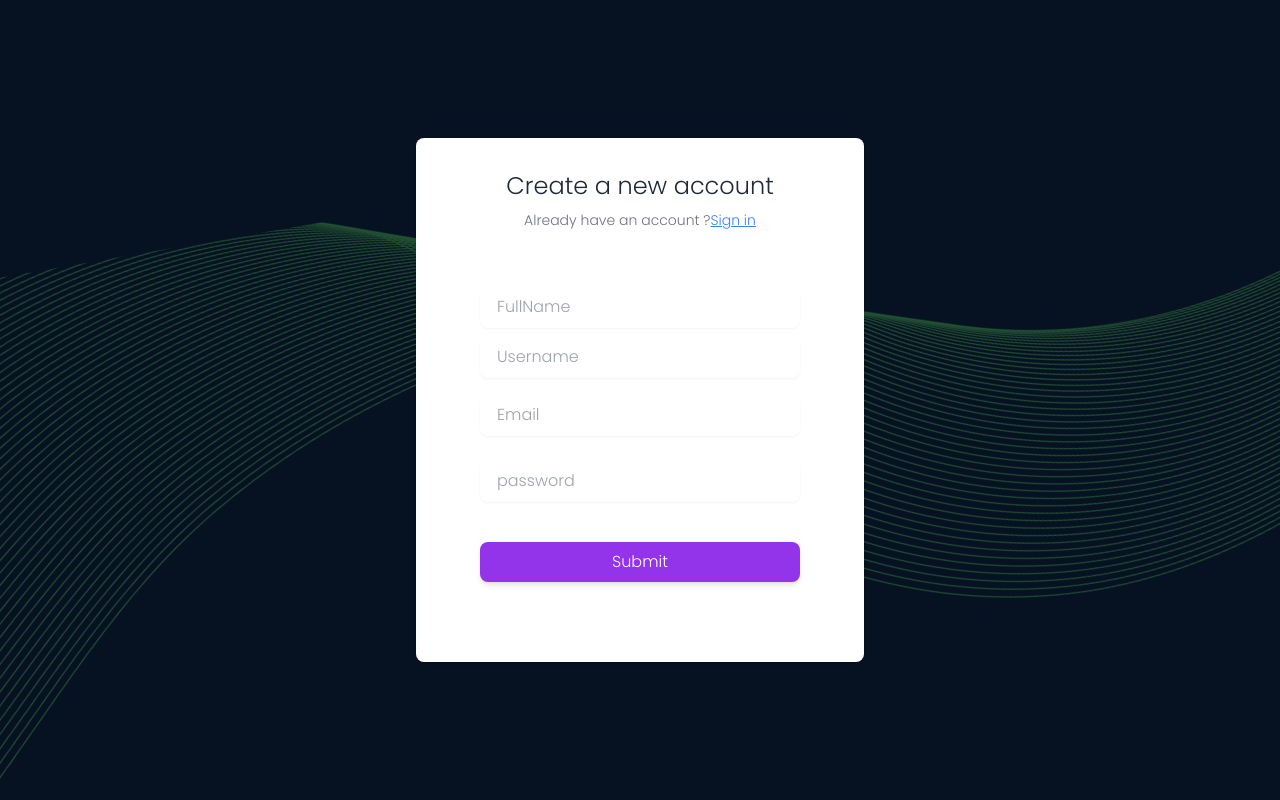
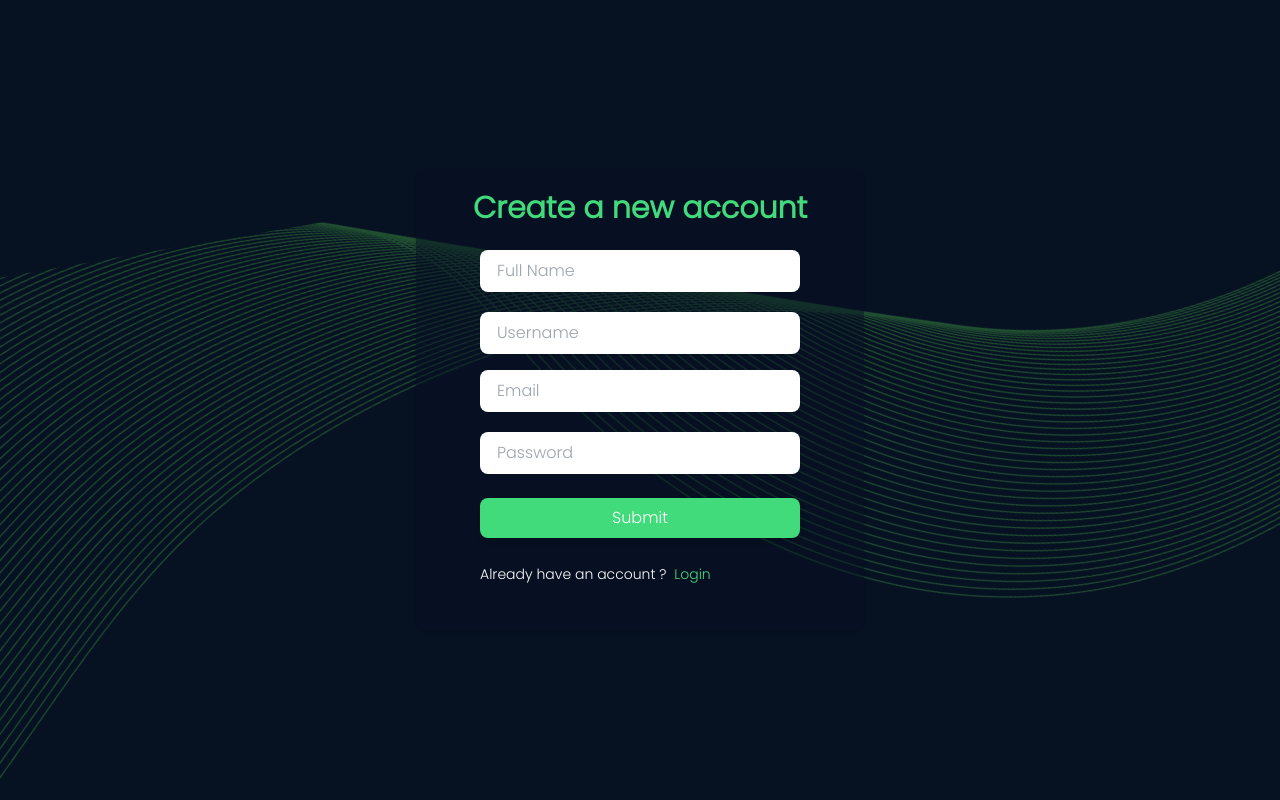
Before and after one commit to shrutivarshney/crypto-mate, a React (Create React App) app: page /Register in a window 1280 px wide. Built offline with nearby package versions, Linux system fonts and the light colour scheme.

Commit message:
Login Signup updated

```diff
--- a/src/Pages/Login.js
+++ b/src/Pages/Login.js
@@ -1,6 +1,5 @@
 import React, { useState } from "react";
 import { Link } from "react-router-dom";
-import Register from "./Register";
 
 const Login = () => {
   const [user, setUser] = useState({
@@ -21,19 +20,19 @@ const Login = () => {
   };
 
   return (
-    <div className="flex items-center justify-center h-screen ">
-      <div className="flex flex-col py-8 rounded-lg shadow h-96 bg-neutral-300 dark:bg-gray-800 sm:px-6 md:px-8 lg:px-10">
-        <h1 className="self-center text-5xl font-extrabold text-gray-800 sm:text-2xl dark:text-white">
+    <div className="flex items-center justify-center min-h-screen">
+      <div className="flex flex-col py-5 my-4 bg-opacity-50 rounded-lg shadow bg-custom-blue sm:px-6 md:px-8 lg:px-10">
+        <h1 className="text-4xl font-bold text-center text-custom-green sm:text-3xl">
           Log In
         </h1>
-        <div className="p-6 mt-8">
+        <div className="p-6">
           <form>
             <div className="flex flex-col gap-4 mb-2">
-              <div className="flex flex-col gap-4 mb-2">
-                <div className="relative ">
+              <div className="flex flex-col gap-4 mb-1">
+                <div className="relative">
                   <input
                     type="text"
-                    className="flex-1 w-full px-4 py-3 text-base text-gray-700 placeholder-gray-400 bg-white border border-transparent border-gray-300 rounded-lg shadow-sm appearance-none focus:outline-none focus:ring-2 focus:ring-purple-600 focus:border-transparent"
+                    className="flex-1 w-full px-4 py-2 text-base text-gray-700 placeholder-gray-400 bg-white border border-transparent border-gray-300 rounded-lg shadow-sm appearance-none focus:outline-none focus:ring-2 focus:ring-custom-green focus:border-transparent"
                     name="email"
                     value={user.email}
                     onChange={handleChange}
@@ -45,7 +44,7 @@ const Login = () => {
                 <div className="relative ">
                   <input
                     type="password"
-                    className="flex-1 w-full px-4 py-3 text-base text-gray-700 placeholder-gray-400 bg-white border border-transparent border-gray-300 rounded-lg shadow-sm appearance-none focus:outline-none focus:ring-2 focus:ring-purple-600 focus:border-transparent"
+                    className="flex-1 w-full px-4 py-2 text-base text-gray-700 placeholder-gray-400 bg-white border border-transparent border-gray-300 rounded-lg shadow-sm appearance-none focus:outline-none focus:ring-2 focus:ring-custom-green focus:border-transparent"
                     name="password"
                     value={user.password}
                     onChange={handleChange}
@@ -53,10 +52,10 @@ const Login = () => {
                   />
                 </div>
               </div>
-              <div className="flex w-full my-4">
+              <div className="flex w-full mb-3">
                 <input
                   type="submit"
-                  className="w-full px-4 py-3 text-center text-white transition duration-200 ease-in bg-purple-600 rounded-lg shadow-md cursor-pointer hover:bg-purple-700 focus:ring-purple-500 focus:ring-offset-purple-200 focus:outline-none focus:ring-2 focus:ring-offset-2 hover:text-slate-400 "
+                  className="w-full px-4 py-2 text-center text-white transition duration-200 ease-in rounded-lg shadow-md cursor-pointer bg-custom-green hover:bg-transparent hover:ring-custom-green focus:outline-none hover:ring-2 hover:text-custom-green"
                   id="create-account-email"
                   value="Submit"
                   onClick={(e) => submitForm(e)}
@@ -64,13 +63,13 @@ const Login = () => {
               </div>
             </div>
           </form>
-          <span className="justify-center pb-5 text-sm text-center text-gray-500 flex-items-center dark:text-gray-400">
-            Don't have an account ?
+          <span className="justify-center pb-5 text-sm text-center text-white flex-items-center">
+            Don't have an account ?&nbsp;
             <Link
               to="/Register"
-              className="px-1 text-sm underline text-custom-green hover:text-custom-green"
+              className="px-1 text-sm text-custom-green hover:text-custom-hover-green"
             >
-              Register here
+              Register
             </Link>
           </span>
         </div>
--- a/src/Pages/Register.js
+++ b/src/Pages/Register.js
@@ -1,7 +1,6 @@
 import React, { useState } from "react";
 import axios from "axios";
 import { Link } from "react-router-dom";
-import Login from "./Login";
 
 const Register = () => {
   const [user, setUser] = useState({
@@ -32,50 +31,42 @@ const Register = () => {
   };
 
   return (
-    <div className="flex flex-col justify-center items-center h-screen">
-      <div className="flex flex-col max-w-md px-4 py-8 bg-white rounded-lg shadow dark:bg-gray-800 sm:px-6 md:px-8 lg:px-10">
-        <div className="self-center mb-2 text-xl font-light text-gray-800 sm:text-2xl dark:text-white">
+    <div className="flex items-center justify-center min-h-screen">
+      <div className="flex flex-col max-w-md px-4 py-5 my-4 bg-opacity-50 rounded-lg shadow bg-custom-blue sm:px-6 md:px-8 lg:px-10">
+        <div className="text-2xl font-bold text-center text-custom-green sm:text-3xl">
           Create a new account
         </div>
-        <span className="justify-center text-sm text-center text-gray-500 flex-items-center dark:text-gray-400">
-          Already have an account ?
-          <Link
-            to="/Login"
-            className="text-sm text-blue-500 underline hover:text-blue-700"
-          >
-            Sign in
-          </Link>
-        </span>
-        <div className="p-6 mt-8">
+        <div className="p-6">
           <form>
-            <div className="flex flex-col mb-2">
-              <div className=" relative ">
+            <div className="flex flex-col gap-4 mb-2">
+              <div className="flex flex-col gap-4 mb-1">
+                <div className="relative">
                   <input
                     type="text"
-                  className=" rounded-lg border-transparent flex-1 appearance-none border border-gray-300 w-full py-2 px-4 bg-white text-gray-700 placeholder-gray-400 shadow-sm text-base focus:outline-none focus:ring-2 focus:ring-purple-600 focus:border-transparent"
+                    className="flex-1 w-full px-4 py-2 text-base text-gray-700 placeholder-gray-400 bg-white border border-transparent border-gray-300 rounded-lg shadow-sm appearance-none focus:outline-none focus:ring-2 focus:ring-custom-green focus:border-transparent"
                     name="fullName"
                     value={user.fullName}
                     onChange={handleChange}
-                  placeholder="FullName"
+                    placeholder="Full Name"
                   />
                 </div>
               </div>
-            <div className="flex flex-col gap-4 mb-2">
-              <div className=" relative ">
+              <div className="flex flex-col gap-4 mb-1">
+                <div className="relative">
                   <input
                     type="text"
-                  className=" rounded-lg border-transparent flex-1 appearance-none border border-gray-300 w-full py-2 px-4 bg-white text-gray-700 placeholder-gray-400 shadow-sm text-base focus:outline-none focus:ring-2 focus:ring-purple-600 focus:border-transparent"
+                    className="flex-1 w-full px-4 py-2 text-base text-gray-700 placeholder-gray-400 bg-white border border-transparent border-gray-300 rounded-lg shadow-sm appearance-none focus:outline-none focus:ring-2 focus:ring-custom-green focus:border-transparent"
                     name="username"
                     value={user.username}
                     onChange={handleChange}
                     placeholder="Username"
                   />
                 </div>
-              <div className="flex flex-col gap-4 mb-2">
-                <div className=" relative ">
+                <div className="flex flex-col gap-4 mb-1">
+                  <div className="relative">
                     <input
                       type="text"
-                    className=" rounded-lg border-transparent flex-1 appearance-none border border-gray-300 w-full py-2 px-4 bg-white text-gray-700 placeholder-gray-400 shadow-sm text-base focus:outline-none focus:ring-2 focus:ring-purple-600 focus:border-transparent"
+                      className="flex-1 w-full px-4 py-2 text-base text-gray-700 placeholder-gray-400 bg-white border border-transparent border-gray-300 rounded-lg shadow-sm appearance-none focus:outline-none focus:ring-2 focus:ring-custom-green focus:border-transparent"
                       name="email"
                       value={user.email}
                       onChange={handleChange}
@@ -84,28 +75,38 @@ const Register = () => {
                   </div>
                 </div>
                 <div className="flex flex-col mb-2">
-                <div className=" relative ">
+                  <div className="relative ">
                     <input
                       type="password"
-                    className=" rounded-lg border-transparent flex-1 appearance-none border border-gray-300 w-full py-2 px-4 bg-white text-gray-700 placeholder-gray-400 shadow-sm text-base focus:outline-none focus:ring-2 focus:ring-purple-600 focus:border-transparent"
+                      className="flex-1 w-full px-4 py-2 text-base text-gray-700 placeholder-gray-400 bg-white border border-transparent border-gray-300 rounded-lg shadow-sm appearance-none focus:outline-none focus:ring-2 focus:ring-custom-green focus:border-transparent"
                       name="password"
                       value={user.password}
                       onChange={handleChange}
-                    placeholder="password"
+                      placeholder="Password"
                     />
                   </div>
                 </div>
-              <div className="flex w-full my-4">
+                <div className="flex w-full mb-3">
                   <input
                     type="submit"
-                  className="py-2 px-4  bg-purple-600 hover:bg-purple-700 focus:ring-purple-500 focus:ring-offset-purple-200 text-white w-full transition ease-in duration-200 text-center text-base shadow-md focus:outline-none focus:ring-2 focus:ring-offset-2  rounded-lg "
+                    className="w-full px-4 py-2 text-center text-white transition duration-200 ease-in rounded-lg shadow-md cursor-pointer bg-custom-green hover:bg-transparent hover:ring-custom-green focus:outline-none hover:ring-2 hover:text-custom-green"
                     id="create-account-email"
                     value="Submit"
                     onClick={(e) => egister(e)}
                   />
                 </div>
               </div>
+            </div>
           </form>
+          <span className="justify-center text-sm text-center text-white flex-items-center dark:text-gray-400">
+            Already have an account ?&nbsp;
+            <Link
+              to="/Login"
+              className="px-1 text-sm text-custom-green hover:text-custom-hover-green"
+            >
+              Login
+            </Link>
+          </span>
         </div>
       </div>
     </div>
```
Lines whose indentation alone changed are shown as unchanged.
